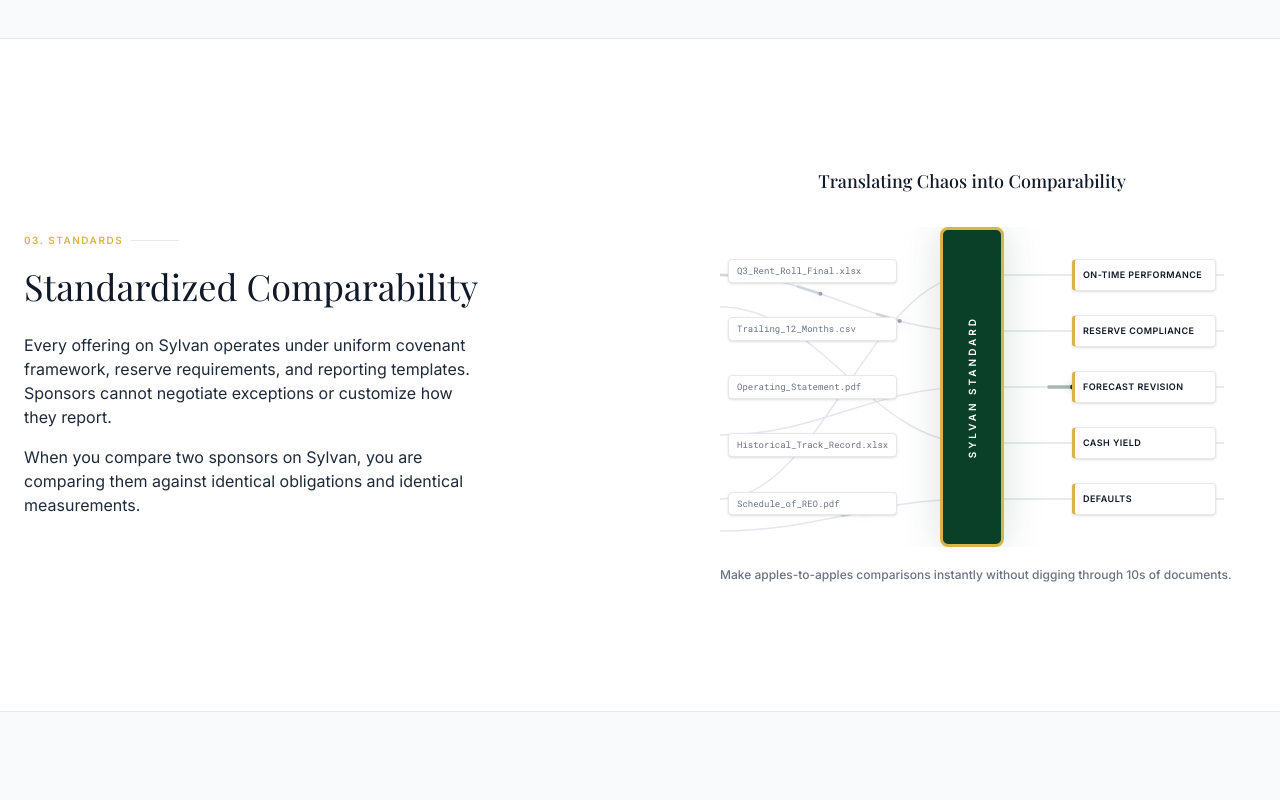
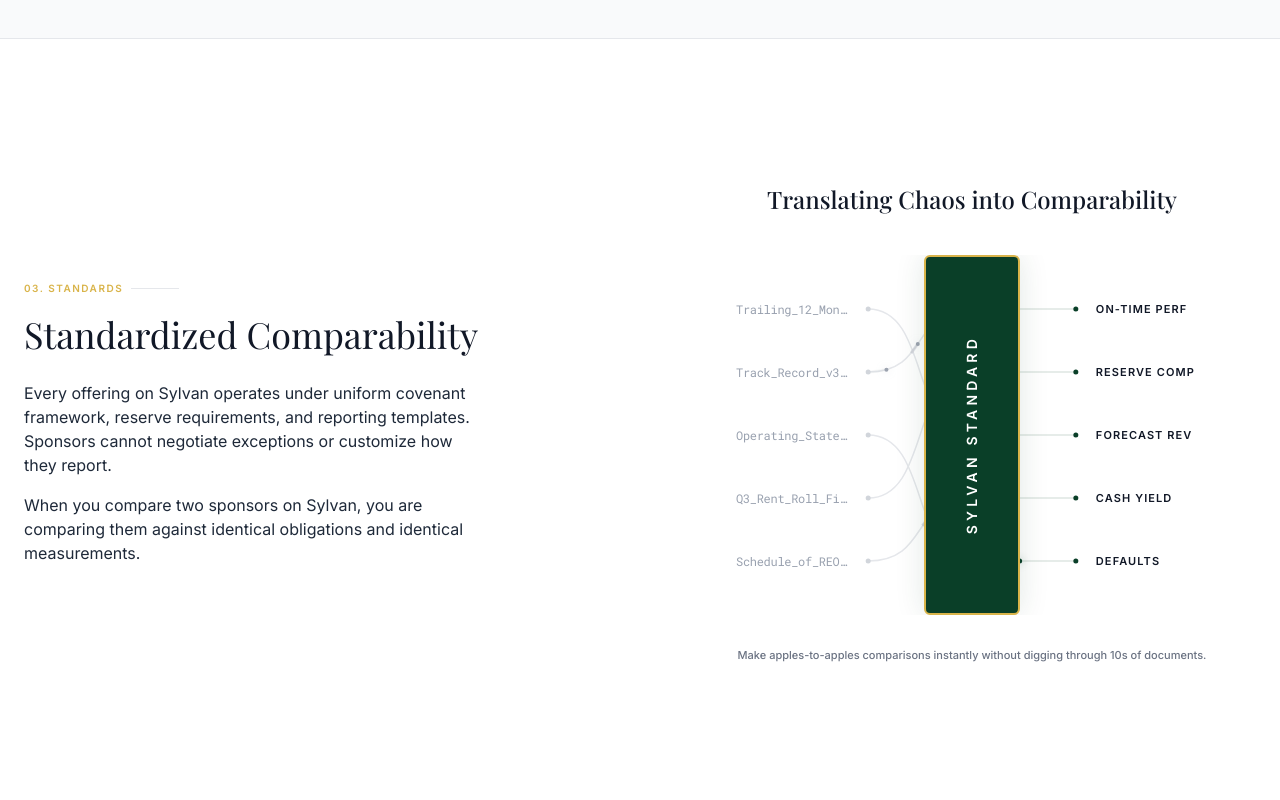
Before and after one commit to Glynac-AI/Sylvian-website, a Next.js app: page / in a window 1280 px wide. Shown: the part 2340-3140 px from the top of the page. Built offline with nearby package versions, Linux system fonts and the light colour scheme.

Commit message:
Updated visual

```diff
--- a/components/home/PrismVisual.tsx
+++ b/components/home/PrismVisual.tsx
@@ -9,11 +9,11 @@ interface Pulse {
 }
 
 const LINES = [
-    { startYPct: 0.85, endYPct: 0.15 },
-    { startYPct: 0.15, endYPct: 0.325 },
-    { startYPct: 0.65, endYPct: 0.5 },
-    { startYPct: 0.25, endYPct: 0.675 },
-    { startYPct: 0.95, endYPct: 0.85 },
+    { startYPct: 0.15,  endYPct: 0.5   },
+    { startYPct: 0.325, endYPct: 0.15  },
+    { startYPct: 0.5,   endYPct: 0.85  },
+    { startYPct: 0.675, endYPct: 0.325 },
+    { startYPct: 0.85,  endYPct: 0.675 },
 ]
 
 const RIGHT_COLOR = '#0A3F28'
@@ -81,6 +81,8 @@ export default function PrismVisual() {
             ctx.clearRect(0, 0, cw, ch)
 
             const centerX = cw / 2
+            const leftPad = cw * 0.28
+            const rightPad = cw * 0.72
 
             LINES.forEach(line => {
                 const startY = ch * line.startYPct
@@ -88,23 +90,35 @@ export default function PrismVisual() {
 
                 // Left bezier path
                 ctx.beginPath()
-                ctx.moveTo(0, startY)
+                ctx.moveTo(leftPad, startY)
                 ctx.bezierCurveTo(
-                    centerX * 0.4, startY,
-                    centerX * 0.6, targetY,
+                    leftPad + (centerX - leftPad) * 0.6, startY,
+                    leftPad + (centerX - leftPad) * 0.4, targetY,
                     centerX, targetY
                 )
                 ctx.strokeStyle = '#E5E7EB'
                 ctx.lineWidth = 1.5
                 ctx.stroke()
 
+                // Left terminal node
+                ctx.beginPath()
+                ctx.arc(leftPad, startY, 2.5, 0, Math.PI * 2)
+                ctx.fillStyle = '#D1D5DB'
+                ctx.fill()
+
                 // Right straight path
                 ctx.beginPath()
                 ctx.moveTo(centerX, targetY)
-                ctx.lineTo(cw, targetY)
+                ctx.lineTo(rightPad, targetY)
                 ctx.strokeStyle = `${RIGHT_COLOR}22`
                 ctx.lineWidth = 1.5
                 ctx.stroke()
+
+                // Right terminal node
+                ctx.beginPath()
+                ctx.arc(rightPad, targetY, 2.5, 0, Math.PI * 2)
+                ctx.fillStyle = RIGHT_COLOR
+                ctx.fill()
             })
 
             for (let i = pulses.length - 1; i >= 0; i--) {
@@ -121,21 +135,21 @@ export default function PrismVisual() {
                 if (p.progress < 0.5) {
                     const t = p.progress * 2
                     const pos = getBezierPoint(t,
-                        { x: 0, y: startY },
-                        { x: centerX * 0.4, y: startY },
-                        { x: centerX * 0.6, y: targetY },
+                        { x: leftPad, y: startY },
+                        { x: leftPad + (centerX - leftPad) * 0.6, y: startY },
+                        { x: leftPad + (centerX - leftPad) * 0.4, y: targetY },
                         { x: centerX, y: targetY }
                     )
                     x = pos.x; y = pos.y
                     color = '#9CA3AF'
-                    shadowColor = 'rgba(156,163,175,0.5)'
+                    shadowColor = 'rgba(156,163,175,0.4)'
                     size = 2
                 } else {
                     const t = (p.progress - 0.5) * 2
-                    x = centerX + (cw - centerX) * t
+                    x = centerX + (rightPad - centerX) * t
                     y = targetY
                     color = RIGHT_COLOR
-                    shadowColor = 'rgba(10,63,40,0.5)'
+                    shadowColor = 'rgba(10,63,40,0.4)'
                     size = 2.5
                 }
 
@@ -145,20 +159,20 @@ export default function PrismVisual() {
                     if (p.progress < 0.5) {
                         const tailT = Math.max(0, (p.progress - 0.05) * 2)
                         const tail = getBezierPoint(tailT,
-                            { x: 0, y: startY },
-                            { x: centerX * 0.4, y: startY },
-                            { x: centerX * 0.6, y: targetY },
+                            { x: leftPad, y: startY },
+                            { x: leftPad + (centerX - leftPad) * 0.6, y: startY },
+                            { x: leftPad + (centerX - leftPad) * 0.4, y: targetY },
                             { x: centerX, y: targetY }
                         )
                         ctx.moveTo(tail.x, tail.y)
                     } else {
                         const tailT = Math.max(0, (p.progress - 0.05 - 0.5) * 2)
-                        ctx.moveTo(centerX + (cw - centerX) * tailT, targetY)
+                        ctx.moveTo(centerX + (rightPad - centerX) * tailT, targetY)
                     }
                     ctx.lineTo(x, y)
                     ctx.strokeStyle = color
                     ctx.lineWidth = size * 1.5
-                    ctx.globalAlpha = 0.3
+                    ctx.globalAlpha = Math.sin(p.progress * Math.PI) * 0.4
                     ctx.stroke()
                     ctx.globalAlpha = 1
                 }
@@ -186,69 +200,68 @@ export default function PrismVisual() {
     }, [])
 
     return (
-        <div className="relative w-full p-8 overflow-hidden">
+        <div className="relative w-full p-8 md:p-12 overflow-hidden">
             {/* Header */}
-            <div className="text-center mb-8">
-                <h3 className="text-lg font-medium text-[#111827]">Translating Chaos into Comparability</h3>
+            <div className="text-center mb-10">
+                <h3 className="text-lg md:text-2xl font-medium text-[#111827]">Translating Chaos into Comparability</h3>
             </div>
 
             {/* Processing stage */}
-            <div className="relative w-full h-[320px] rounded-2xl overflow-hidden">
+            <div className="relative w-full h-[320px] md:h-[360px] flex items-center justify-center overflow-hidden">
                 <canvas ref={canvasRef} className="absolute inset-0 w-full h-full z-0" />
 
-                {/* Left — raw documents */}
-                <div className="absolute left-2 top-0 bottom-0 py-8 flex flex-col justify-between z-10 pointer-events-none">
+                {/* Left — raw documents (plain mono text, aligned to 28% canvas start) */}
                 {[
-                        'Q3_Rent_Roll_Final.xlsx',
-                        'Trailing_12_Months.csv',
-                        'Operating_Statement.pdf',
-                        'Historical_Track_Record.xlsx',
-                        'Schedule_of_REO.pdf',
-                    ].map(name => (
-                        <span
+                    { name: 'Trailing_12_Months.csv',   topPct: 15   },
+                    { name: 'Track_Record_v3.xlsx',      topPct: 32.5 },
+                    { name: 'Operating_Statement.pdf',   topPct: 50   },
+                    { name: 'Q3_Rent_Roll_Final.xlsx',   topPct: 67.5 },
+                    { name: 'Schedule_of_REO.pdf',       topPct: 85   },
+                ].map(({ name, topPct }) => (
+                    <div
                         key={name}
-                            className="text-[9px] font-mono text-gray-500 bg-white border border-gray-200 px-2 py-1 rounded shadow-sm whitespace-nowrap"
+                        className="absolute left-0 w-[28%] pr-3 md:pr-5 flex items-center justify-end pointer-events-none z-10"
+                        style={{ top: `${topPct}%`, transform: 'translateY(-50%)' }}
                     >
+                        <span className="text-[9.5px] md:text-xs font-mono text-gray-400 tracking-tight truncate">
                             {name}
                         </span>
+                    </div>
                 ))}
-                </div>
 
                 {/* Center engine */}
-                <div className="absolute left-1/2 -translate-x-1/2 top-0 bottom-0 w-16 bg-[#0A3F28] border-[3px] border-[#D9B44A] rounded-lg shadow-[0_0_40px_rgba(10,63,40,0.15)] z-20 flex items-center justify-center">
+                <div className="absolute left-1/2 -translate-x-1/2 top-0 bottom-0 w-16 md:w-24 bg-[#0A3F28] border-2 border-[#D9B44A] rounded-md shadow-[0_0_30px_rgba(10,63,40,0.12)] z-20 flex items-center justify-center">
                     <span
-                        className="text-white text-[10px] font-bold tracking-[0.3em] uppercase"
+                        className="text-white text-xs md:text-sm font-bold tracking-[0.3em] uppercase"
                         style={{ writingMode: 'vertical-rl', transform: 'rotate(180deg)' }}
                     >
                         Sylvan Standard
                     </span>
                 </div>
 
-                {/* Right — standardized metrics */}
-                <div className="absolute right-2 top-0 bottom-0 w-36 z-10 pointer-events-none">
+                {/* Right — standardized metrics (plain text, aligned to 72% canvas end) */}
                 {[
-                        { label: 'On-Time Performance', topPct: 15 },
-                        { label: 'Reserve Compliance',  topPct: 32.5 },
-                        { label: 'Forecast Revision',   topPct: 50 },
-                        { label: 'Cash Yield',          topPct: 67.5 },
-                        { label: 'Defaults',            topPct: 85 },
+                    { label: 'On-Time Perf',  topPct: 15   },
+                    { label: 'Reserve Comp',  topPct: 32.5 },
+                    { label: 'Forecast Rev',  topPct: 50   },
+                    { label: 'Cash Yield',    topPct: 67.5 },
+                    { label: 'Defaults',      topPct: 85   },
                 ].map(m => (
                     <div
                         key={m.label}
-                            className="absolute w-full h-8 bg-white border border-gray-200 border-l-[3px] border-l-[#D9B44A] shadow-sm rounded flex items-center px-2"
-                            style={{ top: `calc(${m.topPct}% - 16px)` }}
+                        className="absolute left-[72%] w-[28%] pl-3 md:pl-5 flex items-center pointer-events-none z-10"
+                        style={{ top: `${m.topPct}%`, transform: 'translateY(-50%)' }}
                     >
-                            <span className="text-[9px] font-bold uppercase tracking-wider text-[#111827] leading-tight">
+                        <span className="text-[9px] md:text-[11px] font-bold uppercase tracking-widest text-[#111827]">
                             {m.label}
                         </span>
                     </div>
                 ))}
             </div>
-            </div>
 
             {/* Footer */}
-            <div className="text-center mt-5">
-                <p className="text-xs text-gray-500 font-medium whitespace-nowrap">
+            <div className="text-center mt-8">
+                <p className="text-[11px] text-gray-500 font-medium whitespace-nowrap">
                     Make apples-to-apples comparisons instantly without digging through 10s of documents.
                 </p>
             </div>
```
Lines whose indentation alone changed are shown as unchanged.
